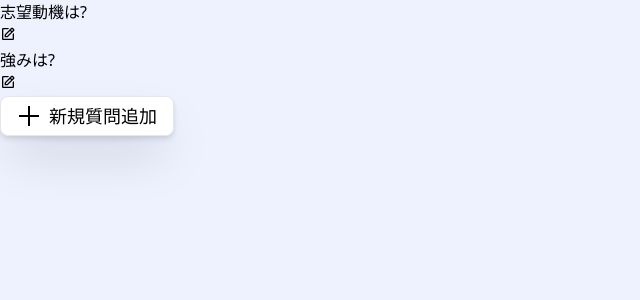
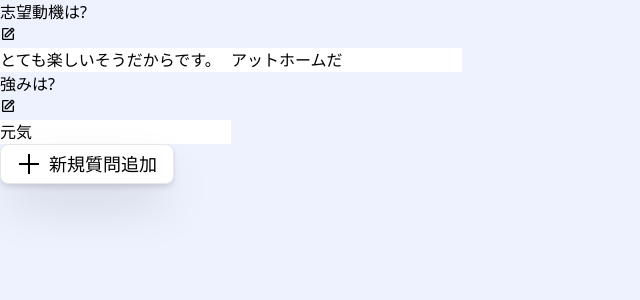
Before and after one commit to tomishima2904/es_manager, a Next.js app in the folder frontend/: page /user/entrysheets/1 in a window 1280 px wide. Shown: the top 300 px of the page, without its empty margins (0-640 px from the left). Built offline with nearby package versions, Linux system fonts and the light colour scheme.

Commit message:
AnswerFormsを追加 TODO: コンポーネント分割

```diff
--- /dev/null
+++ b/frontend/src/components/editing/AnswerForms.tsx
@@ -0,0 +1,71 @@
+import { useState, useEffect } from "react";
+import validateInput from "@/utils/validateInputError";
+import type { AnswersProps } from "@/types/EntrysheetProps";
+
+const limitChars = 2000;
+
+// 編集中ならinputタグに置き換える
+const EditingDisplay = (props: {
+  text: string;
+  handleChange: (e: React.ChangeEvent<HTMLInputElement>) => void;
+  error: string;
+}): JSX.Element => {
+  const { text, handleChange, error } = props;
+  return (
+    <>
+      <input
+        type="text"
+        className="my-form"
+        value={text}
+        onChange={handleChange}
+      />
+      {error && <p>{error}</p>}
+    </>
+  );
+};
+
+// TODO: QuestionFormと似たようなコンポーネントが多いのでリファクタリングする
+
+const AnswerForm = (props: { answer: string }): JSX.Element => {
+  const { answer } = props;
+  const [text, setText] = useState<string>(answer);
+  const [error, setError] = useState("");
+
+  // フォームの変更を検知
+  const handleChange = (e: React.ChangeEvent<HTMLInputElement>) => {
+    const inputValue = e.target.value;
+    setText(inputValue);
+    validateInput(inputValue, limitChars, setError);
+  };
+  return (
+    <EditingDisplay text={text} handleChange={handleChange} error={error} />
+  );
+};
+
+const AnswerForms = (props: {
+  maxChars: number;
+  answers: { [aId: string]: string };
+}): JSX.Element => {
+  const { answers } = props;
+  const [_answers, setAnswers] = useState<AnswersProps | null>(null);
+
+  // レンダリング時にprops.answersが存在する場合は、初期化を実行する
+  useEffect(() => {
+    if (props.answers) {
+      setAnswers({ ...props.answers });
+    }
+  }, [props.answers]);
+
+  if (!_answers) {
+    return <div>Loading...</div>;
+  }
+  return (
+    <div>
+      {Object.keys(_answers).map((aId) => (
+        <AnswerForm key={aId} answer={_answers[aId]} />
+      ))}
+    </div>
+  );
+};
+
+export default AnswerForms;
--- a/frontend/src/components/editing/QandA.tsx
+++ b/frontend/src/components/editing/QandA.tsx
@@ -1,4 +1,5 @@
 import QuestionForm from "./QuestionForm";
+import AnswerForms from "./AnswerForms";
 import type { QandAProps } from "@/types/EntrysheetProps";
 
 const QandA = (props: { qAndAProps: QandAProps }) => {
@@ -7,6 +8,7 @@ const QandA = (props: { qAndAProps: QandAProps }) => {
   return (
     <form>
       <QuestionForm question={question} />
+      <AnswerForms answers={answers} maxChars={maxChars} />
     </form>
   );
 };
```
